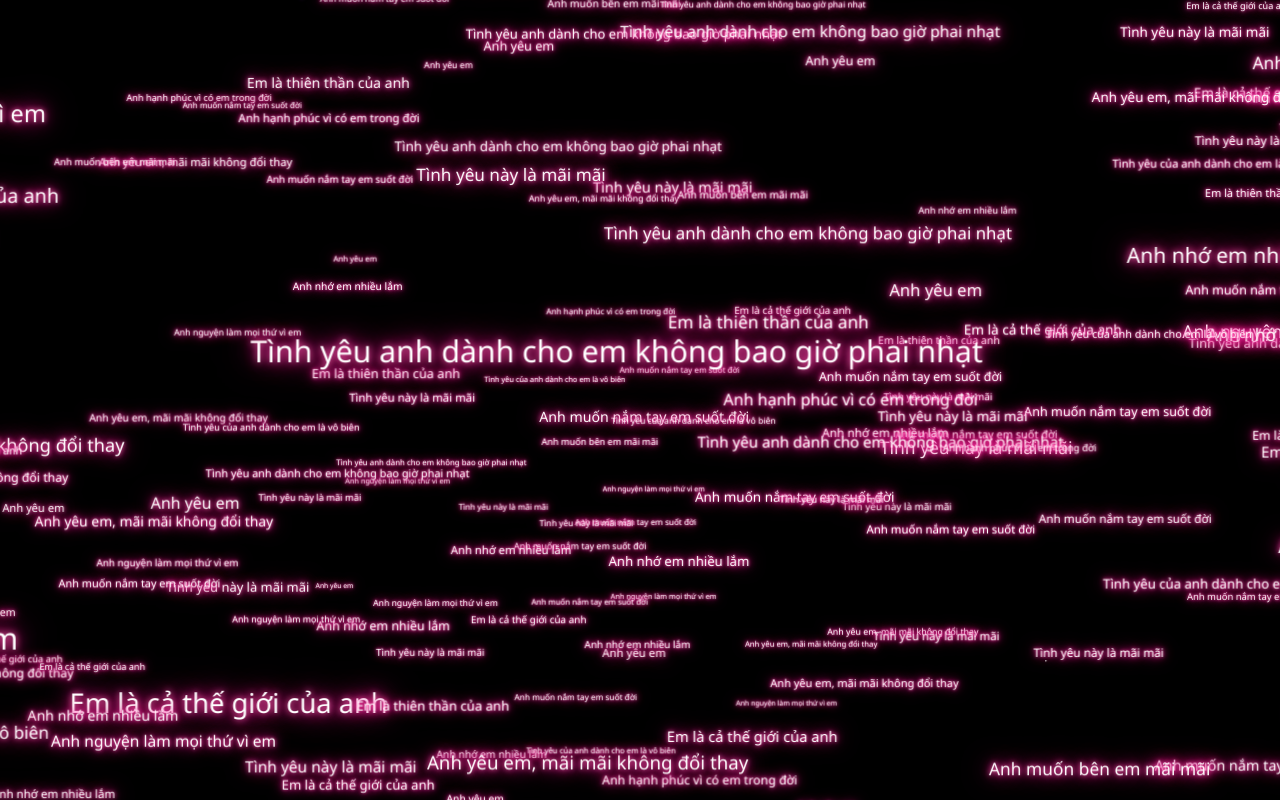
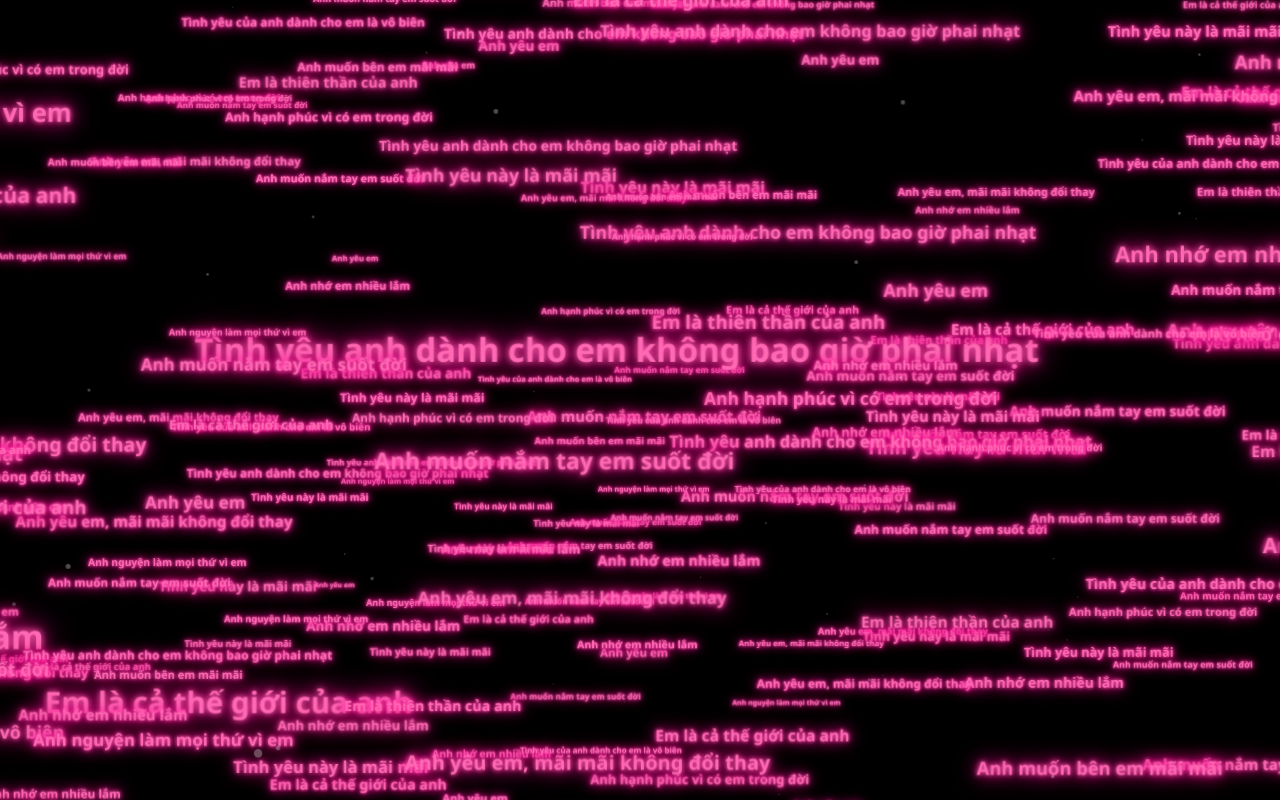
Before and after one commit to justyng28/yng.github.io, a plain HTML site: page index.html in a window 1280 px wide. Drawn offline with Linux system fonts and the light colour scheme; animation ran at ten frames a second.

Commit message:
Update index.html

```diff
--- a/index.html
+++ b/index.html
@@ -1,73 +1,56 @@
 <!DOCTYPE html>
-<html lang="en">
+<html lang="vi">
 <head>
-  <meta charset="UTF-8">
-  <title>Bầu trời sao lãng mạn</title>
+  <meta charset="UTF-8" />
+  <meta name="viewport" content="width=device-width, initial-scale=1.0" />
   <style>
     html, body {
       margin: 0;
       padding: 0;
+      height: 100%;
       background: black;
       overflow: hidden;
-      height: 100vh;
-      width: 100vw;
-      font-family: 'Segoe UI', sans-serif;
+      font-family: 'Segoe UI', Tahoma, Geneva, Verdana, sans-serif;
+      perspective: 1500px;
+      touch-action: none;
     }
-
     #world {
-      position: absolute;
       width: 100%;
       height: 100%;
-      perspective: 1500px;
-      overflow: hidden;
-      top: 0;
-      left: 0;
+      position: relative;
+      transform-style: preserve-3d;
+      cursor: grab;
     }
-
+    #world:active {
+      cursor: grabbing;
+    }
     .text {
       position: absolute;
-      color: white;
+      color: #ff69b4;
+      font-weight: 600;
       white-space: nowrap;
+      pointer-events: none;
       user-select: none;
       text-shadow:
         0 0 5px #ff69b4,
         0 0 10px #ff1493,
         0 0 20px #ff1493,
         0 0 30px #c71585;
+      will-change: transform, opacity;
+    }
+    .star {
+      position: absolute;
+      background: white;
+      border-radius: 50%;
+      opacity: 0.4;
       pointer-events: none;
+      will-change: transform, opacity;
     }
 
-    .star, .star-special, .blur {
-      position: absolute;
-      pointer-events: none;
-      user-select: none;
+    @media (max-width: 768px) {
+      .text {
+        font-size: 3vw !important;
       }
-
-    .star {
-      background: white;
-      border-radius: 50%;
-      opacity: 0.8;
-    }
-
-    .star-special span {
-      text-shadow: 0 0 6px gold;
-    }
-
-    .blink {
-      animation: blink 1.5s infinite alternate;
-    }
-
-    @keyframes blink {
-      0% { opacity: 0.2; }
-      100% { opacity: 1; }
-    }
-
-    .blur {
-      width: 6px;
-      height: 6px;
-      border-radius: 50%;
-      filter: blur(4px);
-      opacity: 0.6;
     }
   </style>
 </head>
@@ -75,11 +58,7 @@
   <div id="world"></div>
 
 <script>
-    const nightsky = ["#280F36", "#632B6C", "#BE6590", "#FFC1A0", "#FE9C7F"];
   const world = document.getElementById('world');
-    const texts = [];
-    const starParticles = [];
-
   const words = [
     "Anh yêu em", "Em là cả thế giới của anh", "Anh muốn bên em mãi mãi",
     "Tình yêu anh dành cho em không bao giờ phai nhạt", "Em là thiên thần của anh",
@@ -89,11 +68,11 @@
     "Tình yêu của anh dành cho em là vô biên"
   ];
 
-    const COUNT_TEXT = 700;       // Giảm số lượng chữ bay
-    const STAR_COUNT = 10;       // Giảm số lượng sao thường
-    const BLUR_COUNT = 5;        // Sao mờ
-    const SPECIAL_COUNT = 5;     // Sao đặc biệt
+  const COUNT_TEXT = 900;
+  const COUNT_STAR = 180;
   const RADIUS = 1800;
+
+  const texts = [], stars = [], hearts = [];
 
   function randomRange(min, max) {
     return Math.random() * (max - min) + min;
@@ -116,50 +95,44 @@
     const el = document.createElement('div');
     el.className = 'text';
     el.innerText = words[Math.floor(Math.random() * words.length)];
-      el.style.fontSize = randomRange(14, 22) + "px";
+    el.style.fontSize = randomRange(14, 24) + "px";
     world.appendChild(el);
+
     const pos = randomPointInSphere(RADIUS);
-      texts.push({ el, x: pos.x, y: pos.y, z: pos.z, speed: randomRange(0.4, 1) });
+    texts.push({
+      el,
+      x: pos.x, y: pos.y, z: pos.z,
+      speed: randomRange(0.4, 1),
+    });
   }
 
-    for (let i = 0; i < STAR_COUNT; i++) {
+  for (let i = 0; i < COUNT_STAR; i++) {
     const el = document.createElement('div');
     el.className = 'star';
-      if (i % 3 === 0) el.classList.add('blink');
-      el.style.width = el.style.height = randomRange(1, 3) + 'px';
+    const size = randomRange(2, 6);
+    el.style.width = size + 'px';
+    el.style.height = size + 'px';
     world.appendChild(el);
+
     const pos = randomPointInSphere(RADIUS);
-      starParticles.push({ el, x: pos.x, y: pos.y, z: pos.z, speed: randomRange(0.1, 0.3) });
-    }
-
-    for (let i = 0; i < BLUR_COUNT; i++) {
-      const el = document.createElement('div');
-      el.className = 'blur';
-      el.style.backgroundColor = nightsky[Math.floor(Math.random() * nightsky.length)];
-      world.appendChild(el);
-      const pos = randomPointInSphere(RADIUS);
-      starParticles.push({ el, x: pos.x, y: pos.y, z: pos.z, speed: 0 });
-    }
-
-    for (let i = 0; i < SPECIAL_COUNT; i++) {
-      const el = document.createElement('div');
-      el.className = 'star-special';
-      el.innerHTML = '<span style="color: gold; font-size: 10px;">★</span>';
-      el.style.filter = "drop-shadow(0 0 6px white)";
-      world.appendChild(el);
-      const pos = randomPointInSphere(RADIUS);
-      starParticles.push({ el, x: pos.x, y: pos.y, z: pos.z, speed: randomRange(0.1, 0.3) });
+    stars.push({
+      el,
+      x: pos.x, y: pos.y, z: pos.z,
+      size,
+      rotateAngle: Math.random() * 360,
+      rotateSpeed: randomRange(0.1, 0.3)
+    });
   }
 
   let rotateX = 15, rotateY = 0;
   let isDragging = false, lastX = 0, lastY = 0;
 
+  // PC
   document.addEventListener('mousedown', e => {
     isDragging = true;
     lastX = e.clientX;
     lastY = e.clientY;
   });
-
   document.addEventListener('mouseup', () => isDragging = false);
   document.addEventListener('mousemove', e => {
     if (isDragging) {
@@ -173,6 +146,7 @@
     }
   });
 
+  // MOBILE TOUCH
   document.addEventListener('touchstart', e => {
     if (e.touches.length === 1) {
       isDragging = true;
@@ -181,7 +155,10 @@
     }
   }, { passive: false });
 
-    document.addEventListener('touchend', () => isDragging = false, { passive: false });
+  document.addEventListener('touchend', () => {
+    isDragging = false;
+  }, { passive: false });
+
   document.addEventListener('touchmove', e => {
     if (isDragging && e.touches.length === 1) {
       const dx = e.touches[0].clientX - lastX;
@@ -198,17 +175,18 @@
     return deg * Math.PI / 180;
   }
 
-    function renderElement(obj) {
+  function renderElement(obj, type) {
     const perspective = 1500;
     const radX = toRad(rotateX);
     const radY = toRad(rotateY);
     const cosX = Math.cos(radX), sinX = Math.sin(radX);
     const cosY = Math.cos(radY), sinY = Math.sin(radY);
 
-      obj.y += obj.speed;
+    let x = obj.x, y = obj.y, z = obj.z;
+
+    if (type === 'text' || type === 'heart') obj.y += obj.speed;
     if (obj.y > RADIUS) obj.y = -RADIUS;
 
-      let x = obj.x, y = obj.y, z = obj.z;
     let xr = x * cosY - z * sinY;
     let zr = x * sinY + z * cosY;
     let yr = y * cosX - zr * sinX;
@@ -220,16 +198,25 @@
 
     obj.el.style.transform = `translate(-50%, -50%) translate3d(${screenX}px, ${screenY}px, 0) scale(${scale.toFixed(3)})`;
     obj.el.style.opacity = (zr > -perspective * 0.3) ? 1 : 0;
+
+    if (type === 'star') {
+      obj.el.style.width = obj.size * scale + 'px';
+      obj.el.style.height = obj.size * scale + 'px';
+      obj.el.style.opacity = (zr > -perspective * 0.3) ? 0.3 : 0;
+    }
   }
 
   function animate() {
-      texts.forEach(t => renderElement(t));
-      starParticles.forEach(s => renderElement(s));
+    texts.forEach(t => renderElement(t, 'text'));
+    stars.forEach(s => renderElement(s, 'star'));
+    hearts.forEach(h => renderElement(h, 'heart'));
     requestAnimationFrame(animate);
   }
 
   animate();
+
   window.addEventListener('resize', () => location.reload());
 </script>
+
 </body>
 </html>
```
Lines whose indentation alone changed are shown as unchanged.
